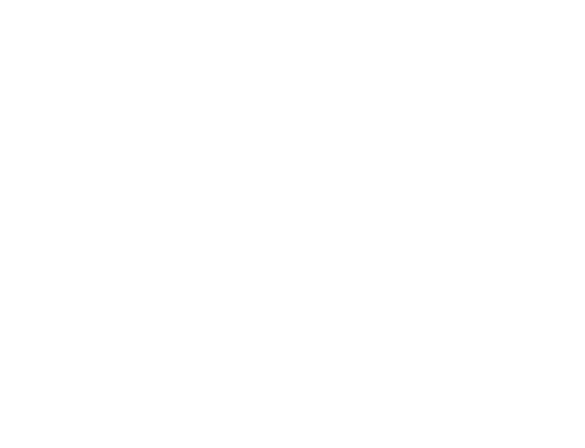
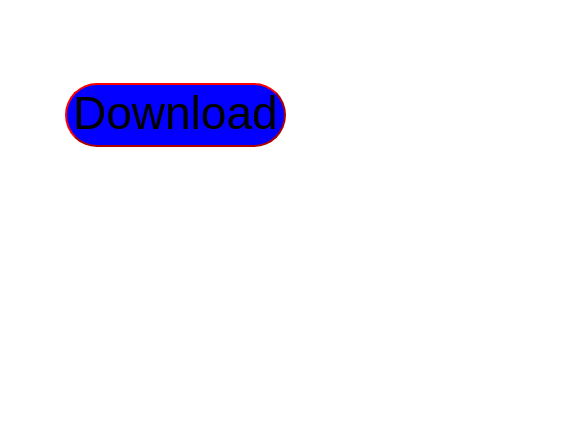
Before and after one commit to DRAGKILLS/Download-DaVinci-Resolve-16, a plain HTML site: page index.html in a window 390 px wide. Shown: the top 448 px of the page, 585 px wide, since content can reach past the window. Drawn offline with Linux system fonts and the light colour scheme.

Commit message:
now it will work for phone

```diff
--- a/style.css
+++ b/style.css
@@ -1,20 +1,15 @@
-:root{
-    --max-width: 1120px;
+body {
+    background-color: white;
 }
 
-body {
-    width: 90vw;
-    max-width: var(--max-width);
-    background-color: white;
+.body_div{
+    width: 260px;
+    padding: 20% 0 0;
+    margin: auto;
 }
 
 button {
     font-size: 46px;
-    margin-top: 356px;
-    margin-right: 100px;
-    margin-left: 780px;
-    border-bottom: 1px solid #fff;
-    padding-top: 10px;
     padding-bottom: 5px;
     background-color: rgb(4, 0, 255);
     border-radius: 100px;
```
